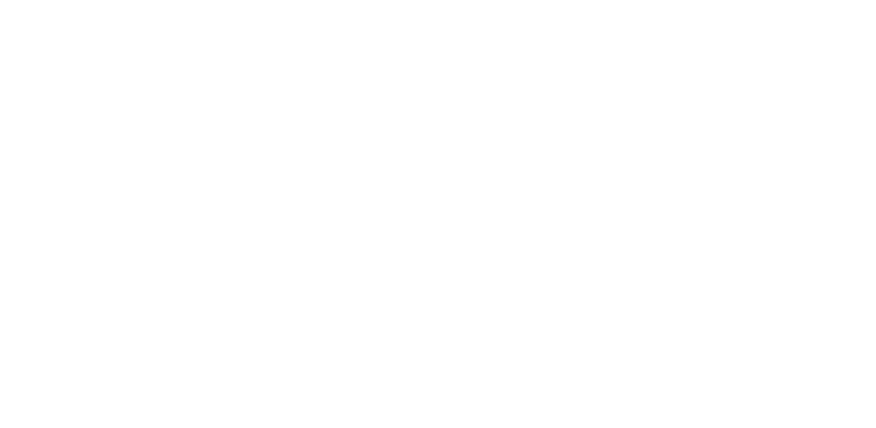
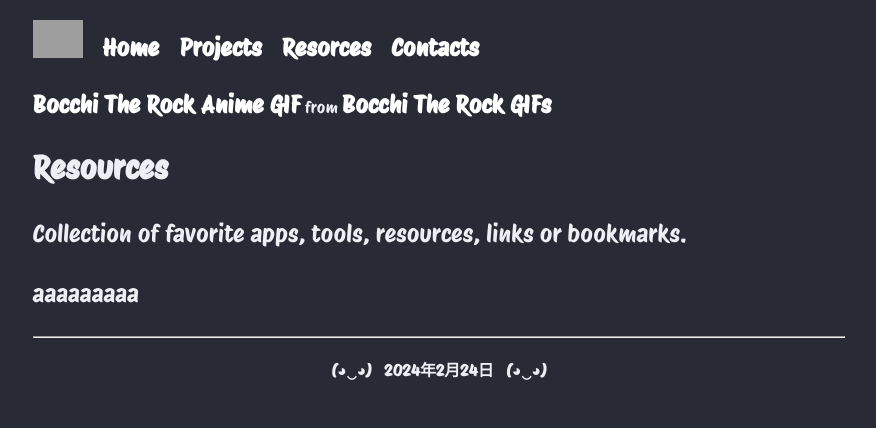
Before and after one commit to raidiizx/js-1.github.io, a plain HTML site: page Resources.html in a window 1280 px wide. Shown: the whole page, without its empty margins (201-1077 px from the left). Drawn offline with Linux system fonts and the light colour scheme; grey boxes are pictures that could not be loaded; a script that the page names is missing.

Commit message:
major update

```diff
--- a/Resources.html
+++ b/Resources.html
@@ -0,0 +1,39 @@
+<!DOCTYPE html>
+<html lang="en">
+<head>
+    <meta charset="UTF-8">
+    <meta name="viewport" content="width=device-width, initial-scale=1.0">
+    <title>Snowflake</title>
+    <link rel="stylesheet" href="/css/style.css">
+    <div class="top-nav-mid">
+        <a href="index.html"><img src="https://www.freeiconspng.com/uploads/snow-icon-17.png" alt="icon-index" class="snow"></a>
+        <a href="index.html" style="margin-right: 20px;">Home</a>
+        <a href="projects.html" style="margin-right: 20px;">Projects</a>
+        <a href="Resources.html" style="margin-right: 20px;">Resorces</a>
+        <a href="contacts.html" style="margin-right: 20px;">Contacts</a>
+    </div>
+</head>
+<!-- Gif -->
+<body>
+    <div>
+        <div class="tenor-gif-embed" data-postid="27031916" data-share-method="host" data-aspect-ratio="0.828125"
+            data-width="100%"><a
+                href="https://tenor.com/view/bocchi-the-rock-anime-anime-girl-hitori-gotou-chopping-gif-27031916">Bocchi The Rock Anime GIF</a>
+                from <a href="https://tenor.com/search/bocchi+the+rock-gifs">Bocchi The Rock GIFs</a>
+        </div>
+        <script type="text/javascript" async src="https://tenor.com/embed.js"></script>
+    </div>
+<!-- Content -->
+    <div>
+        <h1>Resources</h1>
+           <p style="font-size: 24px;">Collection of favorite apps, tools, resources, links or bookmarks.</p>
+           <p style="font-size: 1.5em;">aaaaaaaaa</p>
+
+
+
+
+        <hr>
+        <h4 style="text-align: center;">(◕‿◕)&nbsp;&nbsp;&nbsp;2024年2月24日&nbsp;&nbsp;&nbsp;(◕‿◕)</h4>
+    </div>
+</body>
+</html> <a href></a>
--- a/css/style.css
+++ b/css/style.css
@@ -4,23 +4,37 @@
 }
 
 * {
-    background-color: #282A35;
+    background-color: #282a35;
 }
+
 body {
+    padding: 20px;
     max-width: 80ch;
     margin: 0 1rem;
     margin: auto;
     font-family: a;
-    text-rendering: optimizeSpeed;
     line-height: 1.5;
     color: #eceff4;
+    font-weight: normal;
 }
 
-img {
-display: block;
-margin-left: auto;
-margin-right: auto;
-width: fit-content;
-margin-top: 3cm;
-border-radius: 10%;
+.top-nav-mid {
+    display: flex;
+    text-align: center;
+    text-decoration: none;
+    line-height: 2.3;
 }
+
+.snow {
+    max-width: 50px;
+    max-height: 50px;
+    margin-right: 20px;
+    margin-bottom: 10px;
+}
+
+a {
+    color: white;
+    text-decoration: none;
+    font-weight: bold;
+    font-size: 24px;
+}
```
Also changed, not shown: contacts.html (added, +52 -0 lines), index.html (+53 -7 lines), projects.html (+38 -0 lines), home.html (deleted), 1 other file.
